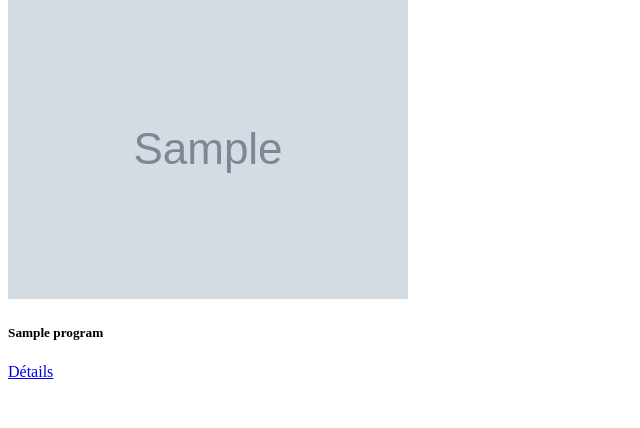
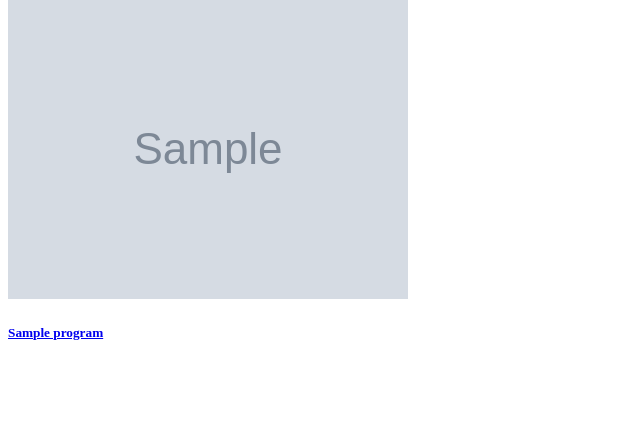
Before and after one commit to a-melie/Wild-Series, a Symfony app: template templates/home.html.twig in a window 1280 px wide. Shown: the part 203-631 px from the top of the page, without its empty margins (0-640 px from the left). Run offline with Twig, Linux system fonts and the light colour scheme; the template is opened without the code that fills it: most values are stand-ins (such as "Sample title", 1, 10 or a date in 2020); grey boxes marked "Sample" are stand-in pictures; some libraries are stand-ins or nearby versions.

Commit message:
homepage adjustements

```diff
--- a/assets/css/app.scss
+++ b/assets/css/app.scss
@@ -10,6 +10,9 @@
     font-family: $title-font;
     font-weight: bold;
     color: $dangerRose;
+  }
+  .card{
+    border: none;
   }
 
 }
--- a/templates/home.html.twig
+++ b/templates/home.html.twig
@@ -5,13 +5,14 @@
 
     <div class="container-fluid text-center">
         <hr>
-    <div class="d-flex flex-row justify-content-around mt-5">
+        <div class="d-flex flex-row justify-content-around -border-none mt-5">
             {% for program in programs %}
                 <div class="card text-center" >
                     <img src="{{ program.poster }}" class="card-img-top" alt="affiche de {{ program.title }}">
-            <div class="card-body overflow-auto">
+                    <div class="card-body overflow-auto bg-primary border-primary">
+                        <a href="{{ path('wild_show', {slug: program.slug}) }}"class="text-danger m-2">
                             <h5 class="card-title ">{{program.title}}</h5>
-                <a href="{{ path('wild_show', {slug: program.slug}) }}" class="text-success btn btn-warning m-2">Détails</a>
+                        </a>
                     </div>
                 </div>
             {% endfor %}
```
Lines whose indentation alone changed are shown as unchanged.
